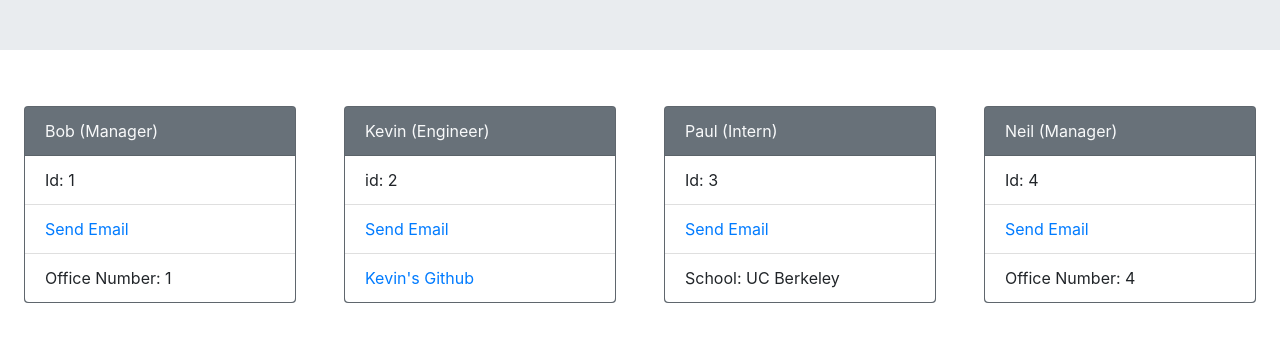
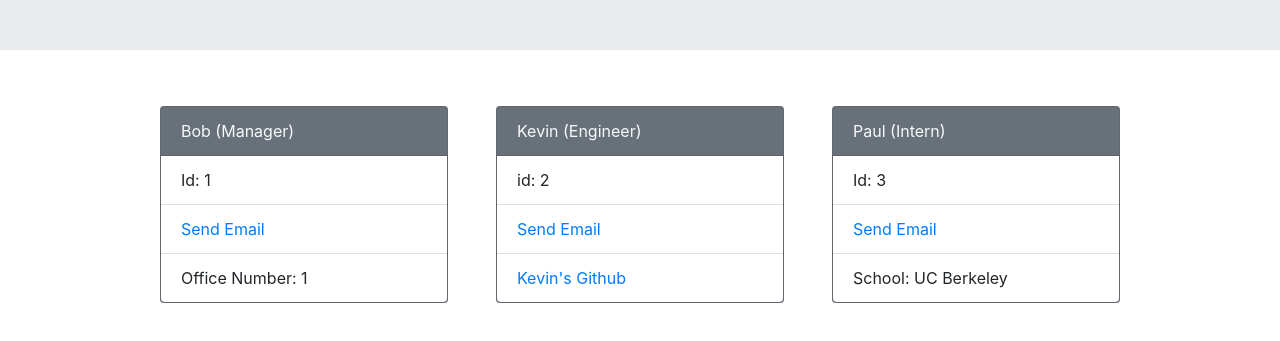
Before and after one commit to KevinPXu/Team-Profile-Generator, a website: page index.html in a window 1280 px wide. Shown: the part 153-494 px from the top of the page. Drawn offline with nearby package versions, Linux system fonts and the light colour scheme.

```diff
--- a/index.html
+++ b/index.html
@@ -24,7 +24,7 @@
           <div class="card-header text-light">Bob (Manager)</div>
               <ul class="list-group list-group-flush">
                   <li class="list-group-item">Id: 1</li>
-                  <li class="list-group-item"><a href = "mailto: Test@test.com">Send Email</a></li>
+                  <li class="list-group-item"><a href = "mailto: test@test.com">Send Email</a></li>
                   <li class="list-group-item">Office Number: 1</li>
               </ul>
           </div>
@@ -47,15 +47,6 @@
               </ul>
           </div>
         </div>
-        <div class="card m-4 bg-secondary" style="width: 18rem">
-          <div class="card-header text-light">Neil (Manager)</div>
-              <ul class="list-group list-group-flush">
-                  <li class="list-group-item">Id: 4</li>
-                  <li class="list-group-item"><a href = "mailto: Test@test.com">Send Email</a></li>
-                  <li class="list-group-item">Office Number: 4</li>
-              </ul>
-          </div>
-        </div>
       </section>
     </body>
   </html>
```
Also changed, not shown: README.md.
